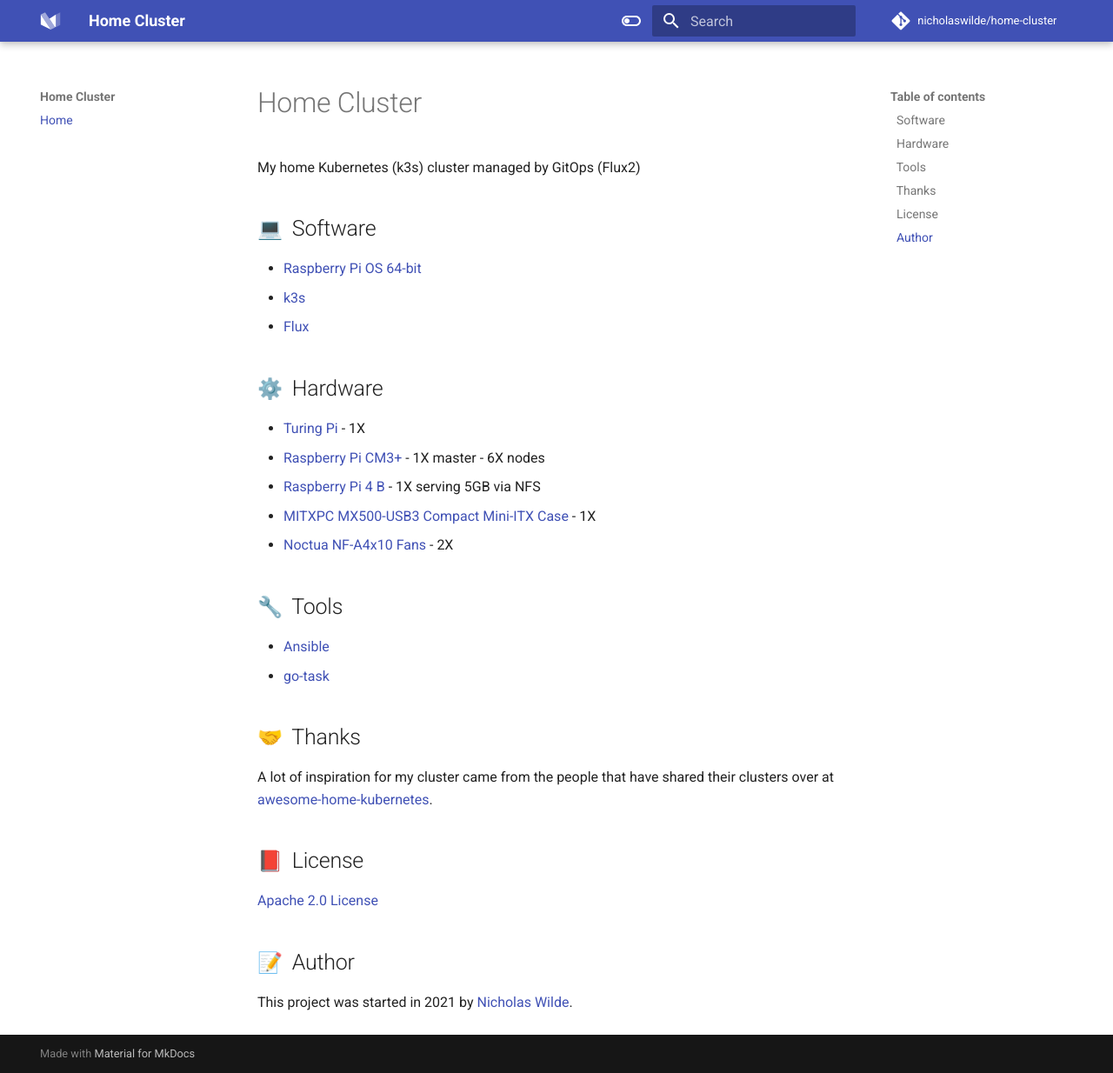
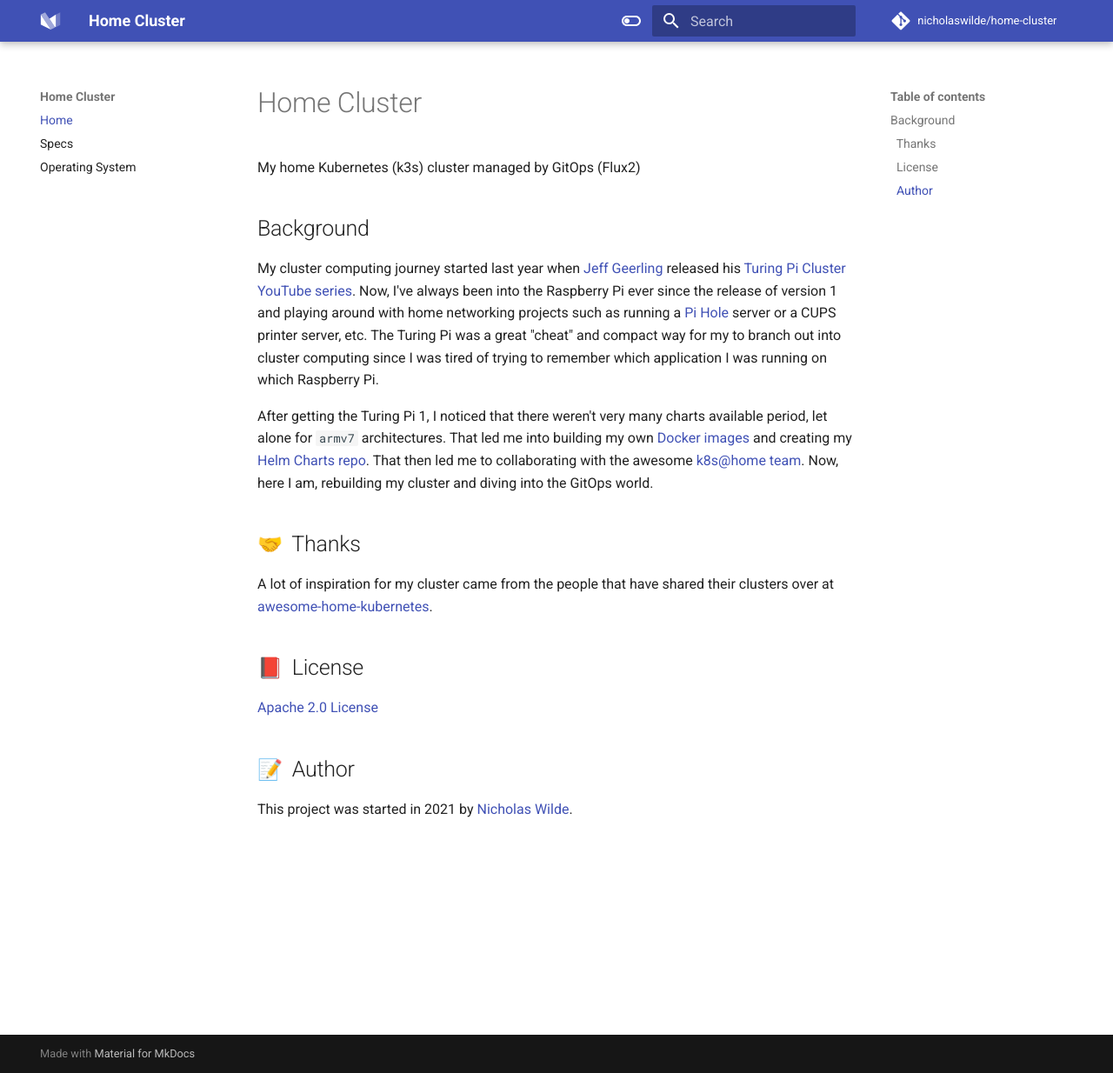
Before and after one commit to nicholaswilde/home-cluster, an MkDocs documentation site: the page built from docs/index.md, in a window 1280 px wide and 1234 px high. Shown: the whole window at 87% size. Built offline with MkDocs 1.6.1 and Material for MkDocs 9.7.7, drawn with Linux system fonts in a browser that asks for light colours; emoji names are drawn with the system emoji font; comment, search, counter and statistics services are not loaded.

Commit message:
Updated docs
Signed-off-by: Nicholas Wilde <ncwilde43@gmail.com>

```diff
--- a/docs/index.md
+++ b/docs/index.md
@@ -2,24 +2,22 @@
 
 My home Kubernetes (k3s) cluster managed by GitOps (Flux2)
 
-## :computer:&nbsp; Software
+## Background
 
-- [Raspberry Pi OS 64-bit][RPiOS]
-- [k3s](https://k3s.io/)
-- [Flux](https://toolkit.fluxcd.io/)
+My cluster computing journey started last year when [Jeff Geerling] released
+his [Turing Pi Cluster YouTube series][1]. Now, I've always been into the
+Raspberry Pi ever since the release of version 1 and playing around with
+home networking projects such as running a [Pi Hole] server or a CUPS
+printer server, etc. The Turing Pi was a great "cheat" and compact
+way for my to branch out into cluster computing since I was tired
+of trying to remember which application I was running on which
+Raspberry Pi.
 
-## :gear:&nbsp; Hardware
-
-- [Turing Pi](https://turingpi.com/) - 1X
-- [Raspberry Pi CM3+][CM3+] - 1X master - 6X nodes
-- [Raspberry Pi 4 B][RPi4] - 1X serving 5GB via NFS
-- [MITXPC MX500-USB3 Compact Mini-ITX Case][case] - 1X
-- [Noctua NF-A4x10 Fans][fans] - 2X
-
-## :wrench:&nbsp; Tools
-
-- [Ansible](https://www.ansible.com/)
-- [go-task](https://github.com/go-task/task)
+After getting the Turing Pi 1, I noticed that there weren't very many charts
+available period, let alone for `armv7` architectures. That led me into
+building my own [Docker images] and creating my [Helm Charts repo]. That
+then led me to collaborating with the awesome [k8s@home team]. Now, here I
+am, rebuilding my cluster and diving into the GitOps world.
 
 ## :handshake:&nbsp; Thanks
 
@@ -37,8 +35,9 @@
 [awesome]: https://github.com/k8s-at-home/awesome-home-kubernetes
 [Nicholas Wilde]: https://github.com/nicholaswilde/
 [license]: https://github.com/nicholaswilde/home-cluster/blob/main/LICENSE
-[RPiOS]: https://downloads.raspberrypi.org/raspios_arm64/images/
-[CM3+]: https://www.raspberrypi.org/products/compute-module-3-plus/
-[RPi4]: https://www.raspberrypi.org/products/raspberry-pi-4-model-b/
-[case]: https://www.amazon.com/gp/product/B0728DX73X/
-[fans]: https://www.amazon.com/gp/product/B00NEMGCIA/
+[Jeff Geerling]: https://www.jeffgeerling.com/
+[1]: https://www.youtube.com/watch?v=kgVz4-SEhbE&list=PL2_OBreMn7Frk57NLmLheAaSSpJLLL90G
+[k8s@home team]: https://github.com/k8s-at-home
+[Helm Charts repo]: https://github.com/nicholaswilde/helm-charts
+[Docker images]: https://hub.docker.com/u/nicholaswilde
+[Pi Hole]: https://pi-hole.net/
--- a/mkdocs.yml
+++ b/mkdocs.yml
@@ -13,6 +13,8 @@
 # Page tree
 nav:
   - Home: index.md
+  - Specs: specs.md
+  - Operating System: operating-system.md
 
 theme:
   name: material
```
Also changed, not shown: docs/operating-system.md (added, +53 -0 lines), docs/specs.md (added, +33 -0 lines).
